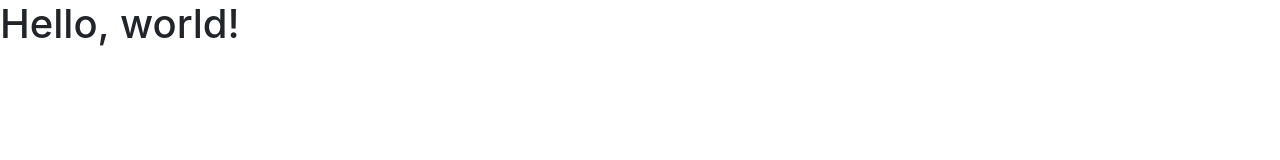
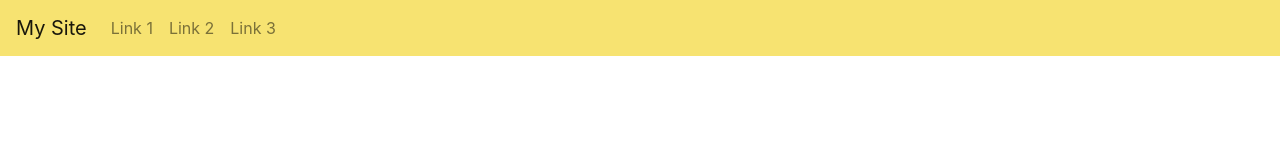
Before and after one commit to subatis/project0, a plain HTML site: page index.html in a window 1280 px wide. Drawn offline with nearby package versions, Linux system fonts and the light colour scheme.

Commit message:
added bootstrap default navbar, adjusted color of navbar, used important to override default bg

```diff
--- a/index.html
+++ b/index.html
@@ -8,10 +8,22 @@
     <!-- Bootstrap CSS -->
     <link rel="stylesheet" href="https://maxcdn.bootstrapcdn.com/bootstrap/4.0.0/css/bootstrap.min.css" integrity="sha384-Gn5384xqQ1aoWXA+058RXPxPg6fy4IWvTNh0E263XmFcJlSAwiGgFAW/dAiS6JXm" crossorigin="anonymous">
 
+    <!-- My stylesheet -->
+    <link rel="stylesheet" href="styles.css">
+
     <title>Hello, world!</title>
   </head>
   <body>
-    <h1>Hello, world!</h1>
+    <!-- Navigation BEGIN -->
+    <nav class="navbar navbar-expand-lg navbar-light bg-light navbar-custom">
+        <a class="navbar-brand" href="#">My Site</a>
+        <div class="navbar-nav">
+            <a class="nav-item nav-link" href="#">Link 1</a>
+            <a class="nav-item nav-link" href="#">Link 2</a>
+            <a class="nav-item nav-link" href="#">Link 3</a>
+        </div>
+    </nav>
+    <!-- Navigation END -->
 
     <!-- Optional JavaScript -->
     <!-- jQuery first, then Popper.js, then Bootstrap JS -->
--- /dev/null
+++ b/styles.css
@@ -0,0 +1,11 @@
+/* Navigation bar */
+
+.navbar-custom
+{
+    background-color: #f7e371 !important;
+}
+
+.nav-item:hover
+{
+    background-color: #f7c171;
+}
```
